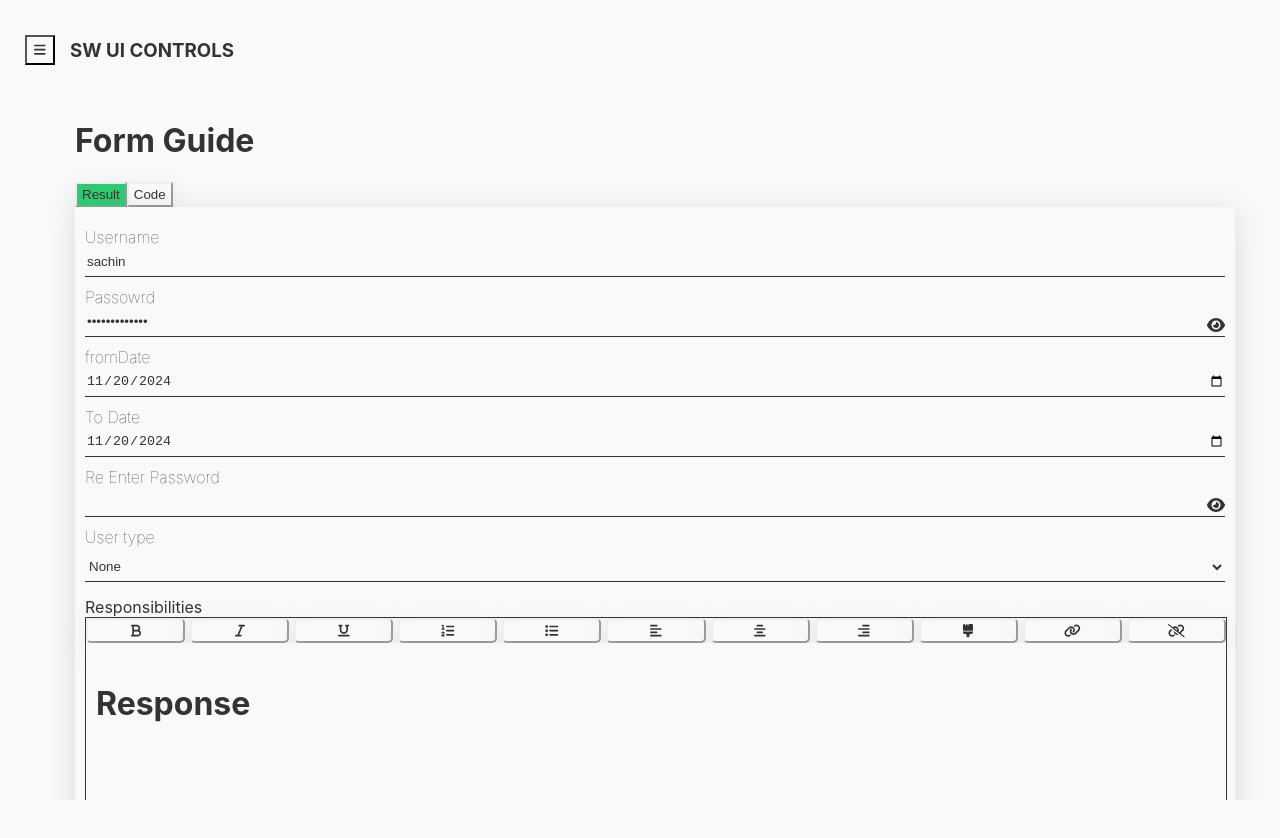
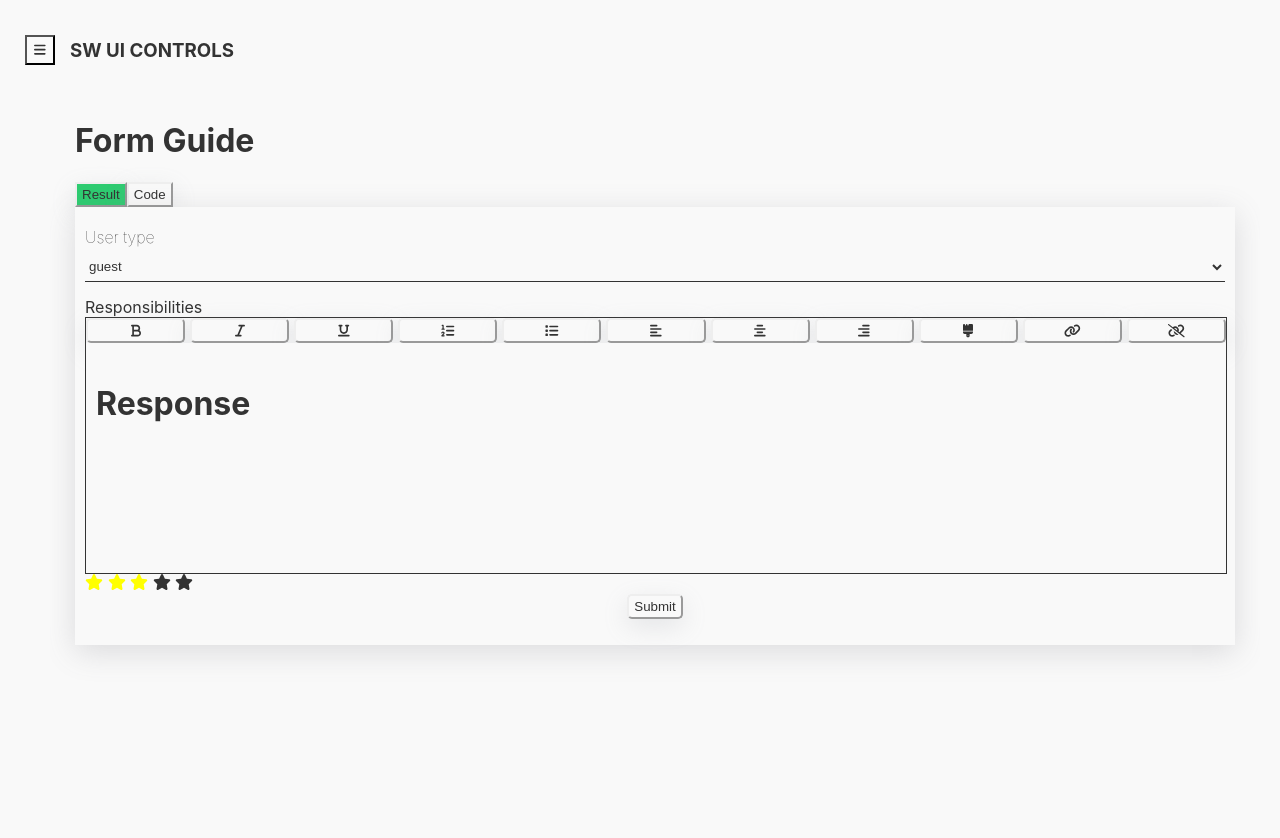
Before and after one commit to ssw1994/sw-ui-controls, a React (Create React App) app: page /#/Forms in a window 1280 px wide. Shown: the top 838 px of the page. Built offline with nearby package versions, Linux system fonts and the light colour scheme.

Commit message:
updated form control

```diff
--- a/src/Pages/FormsGuide/Forms.guide.jsx
+++ b/src/Pages/FormsGuide/Forms.guide.jsx
@@ -15,6 +15,8 @@ export default function FormsGuide() {
     responsibilities: "<h1>Response</h1>",
     fromDate: moment(new Date()).format("YYYY-MM-DD"),
     toDate: moment(new Date()).format("YYYY-MM-DD"),
+    rePassword: "password@1994",
+    rating: 3,
   });
 
   const matchPassword = (values) => {
@@ -66,6 +68,7 @@ export default function FormsGuide() {
               minLength={8}
               required={true}
               name="rePassword"
+              value={userForm.rePassword}
             ></FormControl>
             <FormControl
               type="select"
@@ -78,12 +81,21 @@ export default function FormsGuide() {
               required={true}
               config={{ displayName: "type", value: "id" }}
               name="userType"
+              value="2"
             ></FormControl>
             <FormControl
               type="editor"
               label="Responsibilities"
               name="responsibilites"
               value={userForm.responsibilities}
+              required
+            />
+            <FormControl
+              type="rating"
+              min={1}
+              max={5}
+              name="rating"
+              value={userForm.rating}
               required
             />
             <FormButton>Submit</FormButton>
@@ -137,6 +149,21 @@ export default function FormsGuide() {
                   config={{ displayName: "type", value: "id" }}
                   name="userType"
                 ></FormControl>
+                <FormControl
+              type="editor"
+              label="Responsibilities"
+              name="responsibilites"
+              value={userForm.responsibilities}
+              required
+            />
+            <FormControl
+              type="rating"
+              min={1}
+              max={5}
+              name="rating"
+              value={userForm.rating}
+              required
+            />
                 <FormButton>Submit</FormButton>
               </FormGroup>`}
             </code>
--- a/src/components/Forms/FormControl.jsx
+++ b/src/components/Forms/FormControl.jsx
@@ -10,6 +10,7 @@ import { Input } from "../Input/Input";
 import { FormContext } from "./FormGroup";
 import { Select } from "../Select/Select";
 import { HtmlEditor } from "../HtmlEditor/HtmlEditor";
+import { StarRating } from "../StarRating/StarRating";
 
 export const FormControl = forwardRef((props, ref) => {
   const [value, updateValue] = useState(props.value);
@@ -54,6 +55,10 @@ export const FormControl = forwardRef((props, ref) => {
     return <HtmlEditor getContents={updateValue} {...props} />;
   }
 
+  if (["rating", "rate"]) {
+    return <StarRating rating={value} setRating={updateValue} {...props} />;
+  }
+
   if (inputTypes.includes(type)) {
     return (
       <Input
--- a/src/components/Forms/FormGroup.jsx
+++ b/src/components/Forms/FormGroup.jsx
@@ -8,11 +8,7 @@ export function FormButton(buttonProps) {
 
   return (
     <div className="flex-row center-items">
-      <GlobalButton
-        {...buttonProps}
-        disabled={!valid}
-        onClick={() => onSubmit(formValue)}
-      />
+      <GlobalButton {...buttonProps} disabled={!valid} type="submit" />
     </div>
   );
 }
--- a/src/components/HtmlEditor/HtmlEditor.jsx
+++ b/src/components/HtmlEditor/HtmlEditor.jsx
@@ -34,7 +34,7 @@ export const HtmlEditor = forwardRef((props, ref) => {
     }
   }, [value]);
 
-  const [content, setContent] = useState();
+  const [content, setContent] = useState(value);
 
   const handleInputChange = (e) => {
     setContent(e?.currentTarget?.innerHTML);
```
Also changed, not shown: src/contexts/index.js (deleted), src/contexts/index.ts (added).
